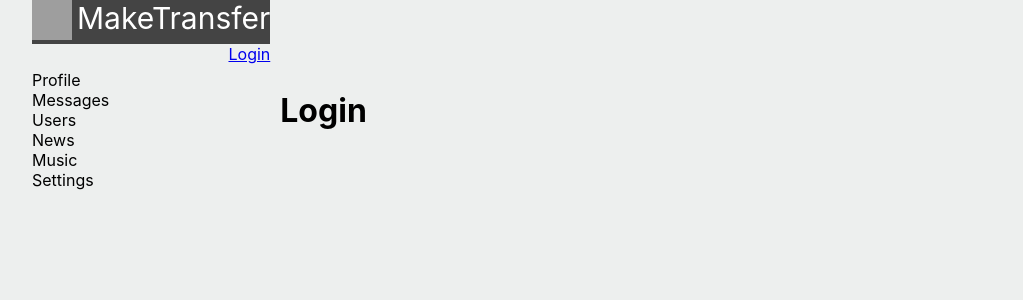
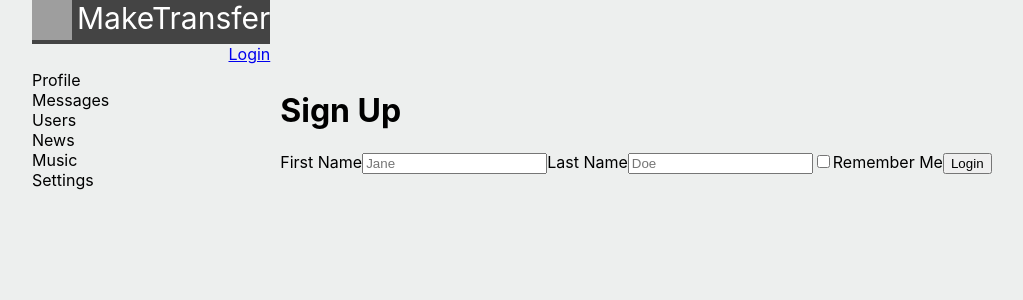
Before and after one commit to kurilovsergey/MakeTransfer, a React (Create React App) app: page /login in a window 1280 px wide. Shown: the top 300 px of the page, without its empty margins (8-1031 px from the left). Built offline with nearby package versions, Linux system fonts and the light colour scheme; no server answers; grey boxes are pictures that could not be loaded.

Commit message:
add Formic

```diff
--- a/src/components/Login/Login.jsx
+++ b/src/components/Login/Login.jsx
@@ -1,7 +1,60 @@
 import React from 'react';
+import { Formik, Form, Field, ErrorMessage } from 'formik';
+
+const LoginForm = (props) => {
+    return (
+    <form>
+        <div>
+         "dsds"
+         </div>
+
+        </form>
+    )
+}
+
+
+const Basic = () => (
+
+  <div>
+    <h1>Sign Up</h1>
+    <Formik
+      initialValues={{
+        firstName: '',
+        lastName: '',
+        checked: false
+      }}
+      onSubmit={async (values) => {
+        await new Promise((r) => setTimeout(r, 500));
+        alert(JSON.stringify(values, null, 2));
+      }}
+    >
+
+      <Form>
+        <label htmlFor="firstName">First Name</label>
+        <Field id="firstName" name="firstName" placeholder="Jane" />
+
+
+        <label htmlFor="lastName">Last Name</label>
+        <Field id="lastName" name="lastName" placeholder="Doe" />
+
+        <label>
+              <Field type="checkbox" name="checked" />
+              Remember Me
+        </label>
+
+        <button type="submit">Login</button>
+      </Form>
+    </Formik>
+  </div>
+);
+
+
 
 const Login = (props) => {
-    return <h1>Login</h1>
+    return  <div>
+        <Basic/>
+        </div>
+
 }
 
-export default Login
+export default Login;
--- a/src/redux/reduxstore.js
+++ b/src/redux/reduxstore.js
@@ -4,6 +4,7 @@ import dialog_reducer from './dialogs-reducer';
 import users_reducer from './users-reducer';
 import Auth_reducer from './Auth-reducer';
 import thunkMiddleware from "redux-thunk"
+
 
 
 let reducers = combineReducers({
```
Also changed, not shown: package.json (+6 -3 lines), 1 other file (tests, documents, lock files or other folders).
